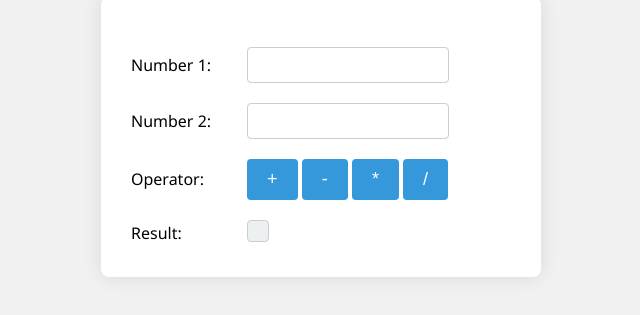
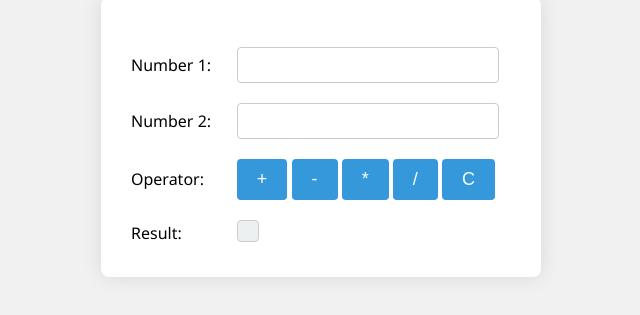
Before and after one commit to RavinduChamodWickramage/SimpleCalculator, a plain HTML site: page index.html in a window 1280 px wide. Shown: the part 105-420 px from the top of the page, without its empty margins (319-959 px from the left). Drawn offline with Linux system fonts and the light colour scheme.

Commit message:
Merge remote changes

```diff
--- a/index.html
+++ b/index.html
@@ -25,6 +25,7 @@
             <input type="button" id="btn" onclick="sub()" value="-" />
             <input type="button" id="btn" onclick="mul()" value="*" />
             <input type="button" id="btn" onclick="div()" value="/" />
+            <input type="button" id="btn" onclick="clr()" value="C" />
           </td>
         </tr>
         <tr>
--- a/style.css
+++ b/style.css
@@ -33,7 +33,7 @@ td {
 }
 
 input[type="number"] {
-  width: calc(100% - 80px);
+  width: calc(100% - 30px);
   padding: 8px;
   border: 1px solid #ccc;
   border-radius: 4px;
@@ -52,7 +52,7 @@ input[type="button"] {
 }
 
 input[type="button"]:hover {
-  background-color: #2980b9;
+  background-color: #003a61;
 }
 
 label {
```
